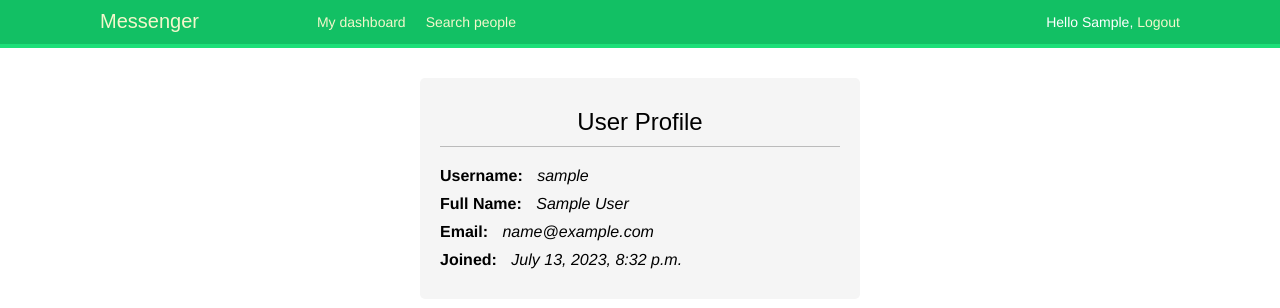
After one commit to evil-kekc/EvilKekcMessenger, a Django app: a page that uses account/templates/account/user_detail.html in a window 1280 px wide. The commit adds this page. Shown: the top 308 px of the page. Run offline with Django 4.2, Linux system fonts and the light colour scheme; the visitor is signed in with stand-in values (Sample User, id 1); data comes from the database, SQL or seed files in the repository; some web fonts are replaced.

Commit message:
Add user profile details

```diff
--- a/account/static/css/base.css
+++ b/account/static/css/base.css
@@ -379,3 +379,34 @@ img.user-detail {
 .button:focus {
     outline: none;
 }
+
+.user-profile {
+    max-width: 400px;
+    margin: 0 auto;
+    padding: 20px;
+    background-color: #f5f5f5;
+    border-radius: 5px;
+}
+
+.user-profile__title {
+    text-align: center;
+    font-size: 24px;
+    margin-bottom: 20px;
+}
+
+.user-profile__info {
+    margin-bottom: 10px;
+}
+
+.user-profile__field {
+    margin-bottom: 10px;
+}
+
+.user-profile__label {
+    font-weight: bold;
+    margin-right: 10px;
+}
+
+.user-profile__value {
+    font-style: italic;
+}
--- a/account/templates/account/peoples.html
+++ b/account/templates/account/peoples.html
@@ -16,7 +16,7 @@
         <h2>Search Results</h2>
         <ul>
             {% for user in results %}
-                <li>@{{ user.username }} | {{ user.get_full_name }}</li>
+                <li><a href="{% url 'user_detail' user.username %}">@{{ user.username }}</a> | {{ user.get_full_name }}</li>
             {% endfor %}
         </ul>
     {% else %}
--- /dev/null
+++ b/account/templates/account/user_detail.html
@@ -0,0 +1,27 @@
+{% extends 'base.html' %}
+
+{% block title %}User Profile - {{ user.username }}{% endblock %}
+
+{% block content %}
+    <div class="user-profile">
+        <h1 class="user-profile__title">User Profile</h1>
+        <div class="user-profile__info">
+            <div class="user-profile__field">
+                <span class="user-profile__label">Username:</span>
+                <span class="user-profile__value">{{ user.username }}</span>
+            </div>
+            <div class="user-profile__field">
+                <span class="user-profile__label">Full Name:</span>
+                <span class="user-profile__value">{{ user.get_full_name }}</span>
+            </div>
+            <div class="user-profile__field">
+                <span class="user-profile__label">Email:</span>
+                <span class="user-profile__value">{{ user.email }}</span>
+            </div>
+            <div class="user-profile__field">
+                <span class="user-profile__label">Joined:</span>
+                <span class="user-profile__value">{{ user.date_joined }}</span>
+            </div>
+        </div>
+    </div>
+{% endblock %}
--- a/account/urls.py
+++ b/account/urls.py
@@ -6,5 +6,6 @@ urlpatterns = [
     path('', include('django.contrib.auth.urls')),
     path('registration/', views.registration, name='registration'),
     path('home/', views.home, name='home'),
-    path('search/', views.search, name='search')
+    path('search/', views.search, name='search'),
+    path('user/<str:username>', views.user_page_view, name='user_detail')
 ]
--- a/account/views.py
+++ b/account/views.py
@@ -1,9 +1,8 @@
 from django.contrib.auth.decorators import login_required
-from django.contrib.auth.forms import UserCreationForm
 from django.contrib.auth.models import User
 from django.contrib.postgres.search import TrigramSimilarity
 from django.db.models.functions import Concat
-from django.shortcuts import render, redirect
+from django.shortcuts import render, redirect, get_object_or_404
 
 from .forms import SearchForm, RegistrationForm
 from .models import Message
@@ -66,7 +65,7 @@ def search(request):
         if form.is_valid():
             query = form.cleaned_data['query']
             results = User.objects.annotate(
-                similarity=TrigramSimilarity(Concat('username', 'first_name'), query),
+                similarity=TrigramSimilarity(Concat('username', 'first_name', 'last_name'), query),
             ).filter(similarity__gt=0.1).order_by('-similarity').exclude(username=current_user)
 
     context = {
@@ -79,3 +78,19 @@ def search(request):
     return render(request,
                   'account/peoples.html',
                   context)
+
+
+@login_required
+def user_page_view(request, username: str):
+    """User detail page
+
+    :param username: username
+    :param request: request object
+    :return:
+    """
+    user = get_object_or_404(User, username=username)
+
+    context = {
+        'user': user,
+    }
+    return render(request, 'account/user_detail.html', context)
--- a/messenger/settings.py
+++ b/messenger/settings.py
@@ -117,7 +117,10 @@ USE_TZ = True
 # Static files (CSS, JavaScript, Images)
 # https://docs.djangoproject.com/en/4.2/howto/static-files/
 
-STATIC_URL = 'static/'
+STATIC_URL = '/static/'
+STATICFILES_DIRS = [
+    os.path.join(BASE_DIR, 'static'),
+]
 
 # Default primary key field type
 # https://docs.djangoproject.com/en/4.2/ref/settings/#default-auto-field
--- a/messenger/urls.py
+++ b/messenger/urls.py
@@ -6,10 +6,10 @@ The `urlpatterns` list routes URLs to views. For more information please see:
 Examples:
 Function views
     1. Add an import:  from my_app import views
-    2. Add a URL to urlpatterns:  path('', views.home, name='home')
+    2. Add a URL to urlpatterns:  path('', views.home_view, name='home_view')
 Class-based views
     1. Add an import:  from other_app.views import Home
-    2. Add a URL to urlpatterns:  path('', Home.as_view(), name='home')
+    2. Add a URL to urlpatterns:  path('', Home.as_view(), name='home_view')
 Including another URLconf
     1. Import the include() function: from django.urls import include, path
     2. Add a URL to urlpatterns:  path('blog/', include('blog.urls'))
```
